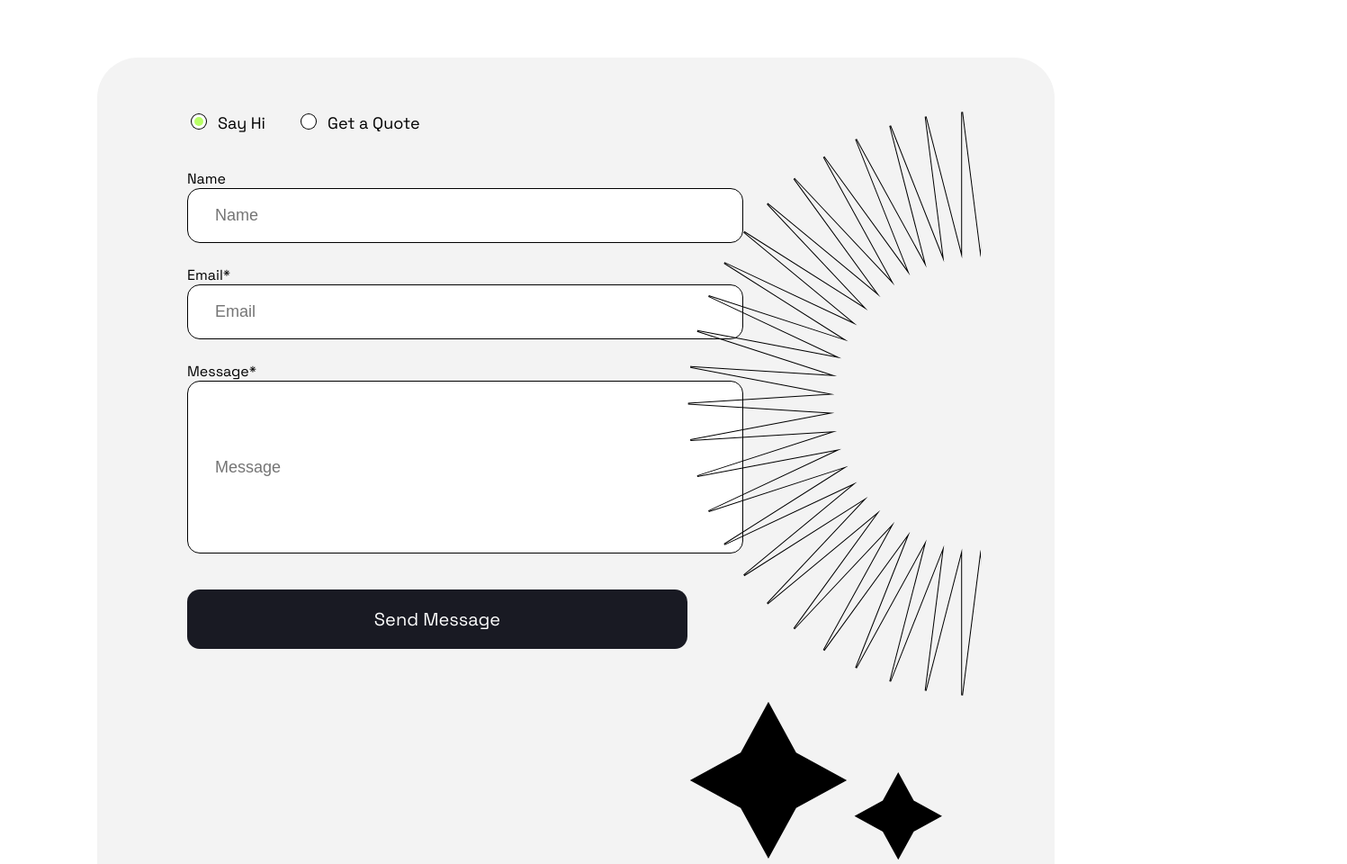
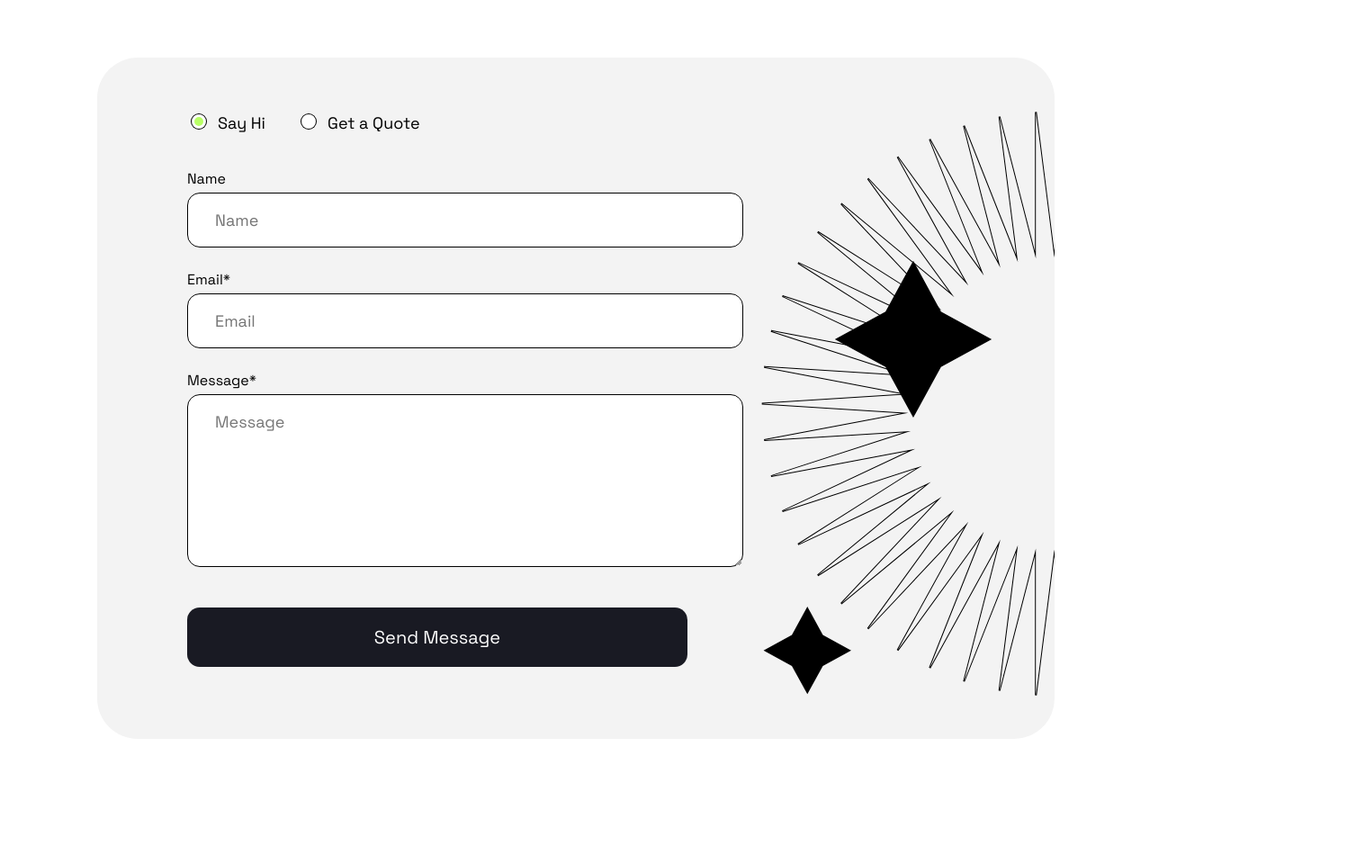
Before and after one commit to GeryMarkury/positivus, a website: page index.html in a window 1280 px wide. Shown: the part 7800-8760 px from the top of the page at 90% size, 1497 px wide, since content can reach past the window. Drawn offline with Linux system fonts and the light colour scheme.

Commit message:
finish contact overlay

```diff
--- a/index.html
+++ b/index.html
@@ -1027,35 +1027,40 @@
 									for="name"
 								>
 									Name
+								</label>
 								<input
 									type="text"
 									name="name"
+									id="name"
 									placeholder="Name"
-										required
 									minlength="2"
 									class="contact__form-input"
 								/>
-								</label>
-								<label class="contact__form-label">
-									Email*
-									<input
+								<label
+									class="contact__form-label"
+									for="email"
+								>
+									Email* </label
+								><input
 									type="email"
 									name="email"
+									id="email"
 									placeholder="Email"
 									required
 									class="contact__form-input"
 								/>
-								</label>
-								<label class="contact__form-label">
-									Message*
-									<input
-										type="text"
+								<label
+									class="contact__form-label"
+									for="message"
+								>
+									Message* </label
+								><textarea
 									name="message"
+									id="message"
 									placeholder="Message"
 									required
 									class="contact__form-input"
-									/>
-								</label>
+								></textarea>
 							</div>
 							<button
 								type="submit"
@@ -1064,26 +1069,28 @@
 								Send Message
 							</button>
 						</form>
-						<div>
+
 						<svg
 							width="651"
 							height="649"
+							class="contact__icon"
 						>
 							<use href="./images/icons/symbol-defs.svg#icon-biggestStar"></use>
 						</svg>
 						<svg
 							width="179"
 							height="179"
+							class="contact__icon"
 						>
 							<use href="./images/icons/symbol-defs.svg#icon-star"></use>
 						</svg>
 						<svg
 							width="100"
 							height="100"
+							class="contact__icon"
 						>
 							<use href="./images/icons/symbol-defs.svg#icon-star"></use>
 						</svg>
-						</div>
 					</div>
 				</div>
 			</section>
--- a/sass/layout/_contact.scss
+++ b/sass/layout/_contact.scss
@@ -1,5 +1,24 @@
 .contact {
+	&__icon {
+		position: absolute;
+
+		&:first-of-type {
+			right: -325px;
+		}
+
+		&:nth-of-type(2) {
+			right: 68px;
+			top: 224px;
+		}
+
+		&:last-of-type {
+			bottom: 48px;
+			right: 225px;
+		}
+	}
+
 	&__container {
+		position: relative;
 		display: flex;
 		justify-content: space-between;
 		background-color: var(--secondary-bg-color);
@@ -14,13 +33,12 @@
 		gap: 35px;
 		align-items: center;
 		margin-bottom: 40px;
-	}
 
-	&__radio-label {
+		&-label {
 			cursor: pointer;
 		}
 
-	&__radio-input {
+		&-input {
 			appearance: none;
 			cursor: pointer;
 			-webkit-appearance: none;
@@ -31,35 +49,43 @@
 			height: 16px;
 			width: 16px;
 			margin-right: 13px;
+
+			&:checked {
+				background: var(--active-color);
 			}
-
-	&__radio-input:checked {
-		background: var(--active-color);
+		}
 	}
 
 	&__form-container {
-		display: flex;
-		flex-direction: column;
-		gap: 25px;
 		margin-bottom: 40px;
 	}
 
 	&__form-label {
 		display: block;
 		font-size: 16px;
-	}
-
-	&__form-label:last-child &__form-input {
-		height: 154px;
+		margin-bottom: 5px;
 	}
 
 	&__form-input {
+		font-family: var(--main-font);
 		width: 100%;
 		height: 23px;
 		border: 1px solid #000;
 		border-radius: 14px;
 		padding: 18px 30px;
 		font-size: var(--p-font-size);
+		margin-bottom: 25px;
+		outline: 2px solid transparent;
+		transition: outline-color 250ms cubic-bezier(0.4, 0, 0.2, 1);
+
+		&:focus {
+			outline-color: var(--active-color);
+		}
+
+		&#message {
+			height: 154px;
+			margin-bottom: 0;
+		}
 	}
 
 	&__btn {
```
Also changed, not shown: css/main.css, css/main.min.css, 2 other files. Lines whose indentation alone changed are shown as unchanged.
